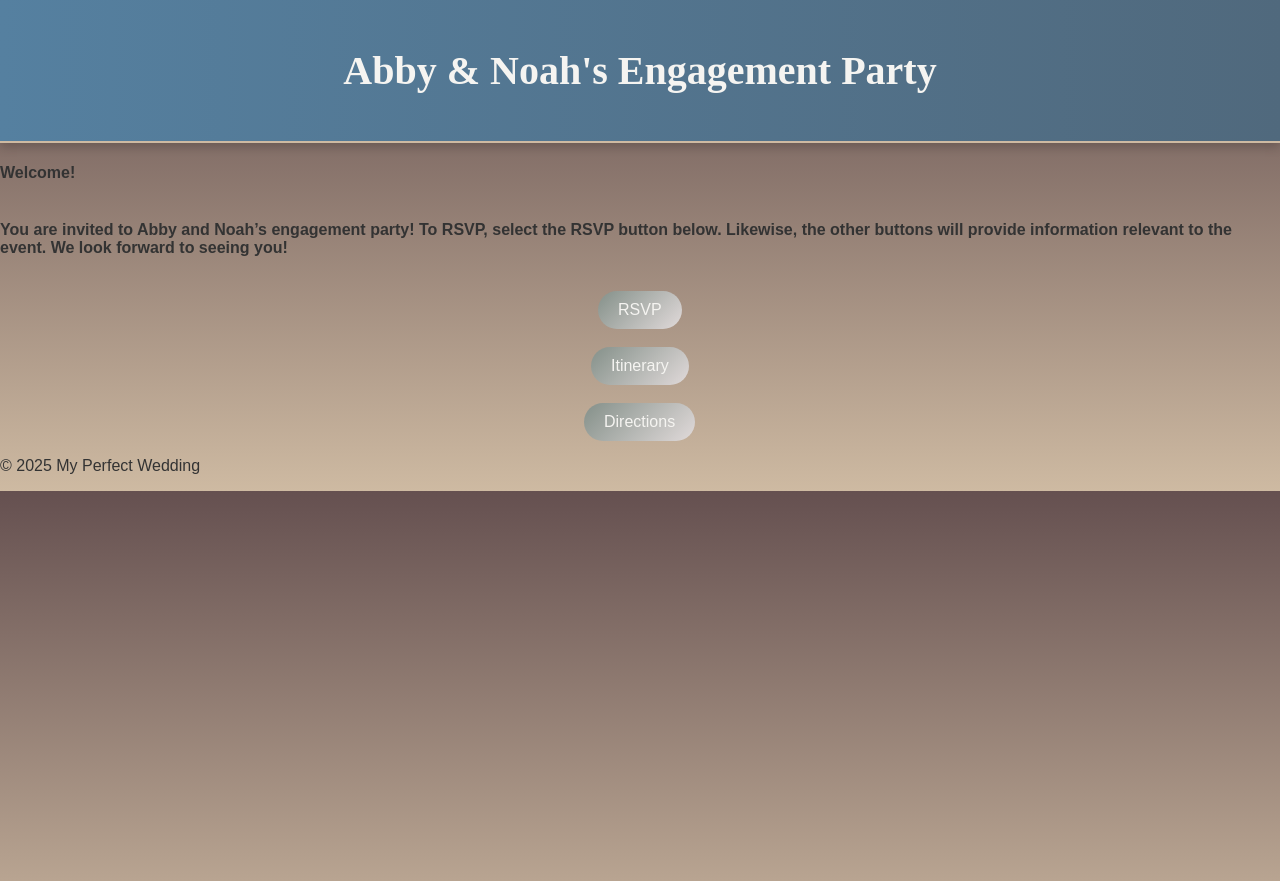
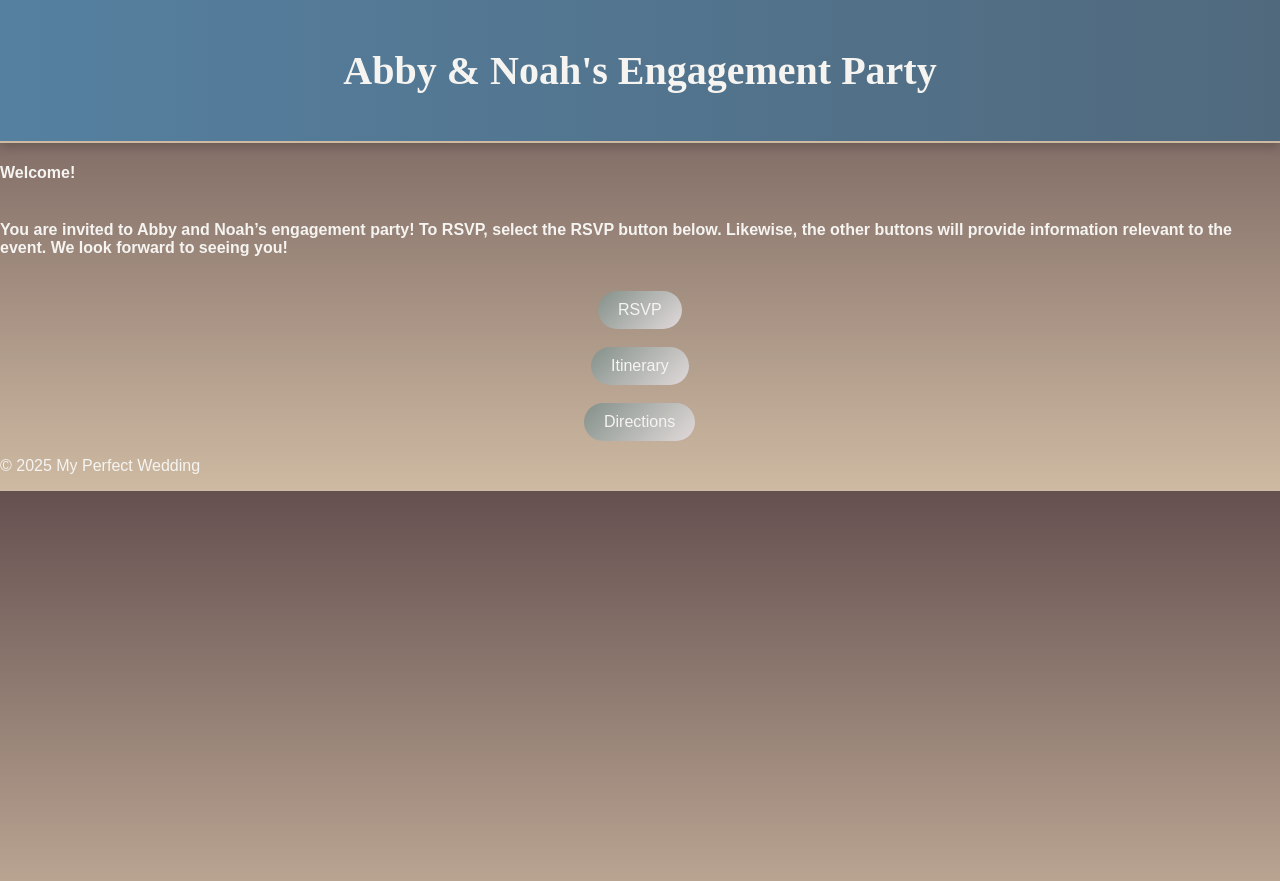
Before and after one commit to GitHerDone17/MyPerfectWedding, a Jekyll site: the page built from index.md, in a window 1280 px wide. Shown: the top 881 px of the page. Built offline with Jekyll 4.4.1, drawn with Linux system fonts in a browser that asks for light colours; our own code applies the rules of GitHub Pages for plain Markdown files.

Commit message:
Update custom.css

```diff
--- a/assets/css/custom.css
+++ b/assets/css/custom.css
@@ -1,7 +1,7 @@
 /* Base Page Styling */
 body {
   background: linear-gradient(to bottom, #655050, #cebaa2);
-  color: #333; /* Dark grey for readability */
+  color: #f5f4f1;
   font-family: 'Arial', sans-serif; /* Clean and simple font */
 }
 
```
